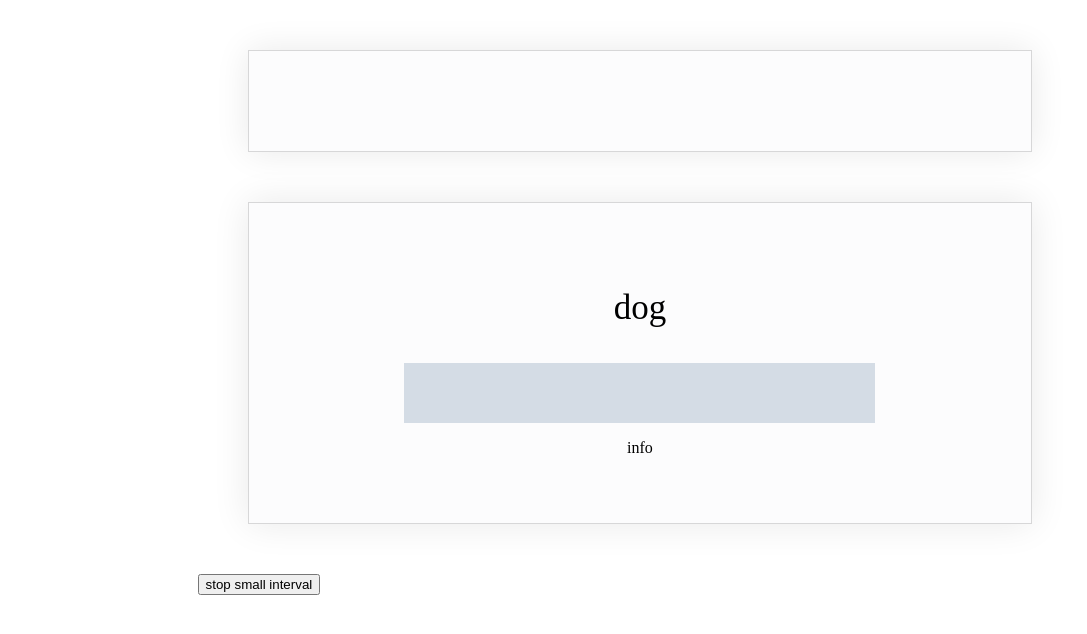
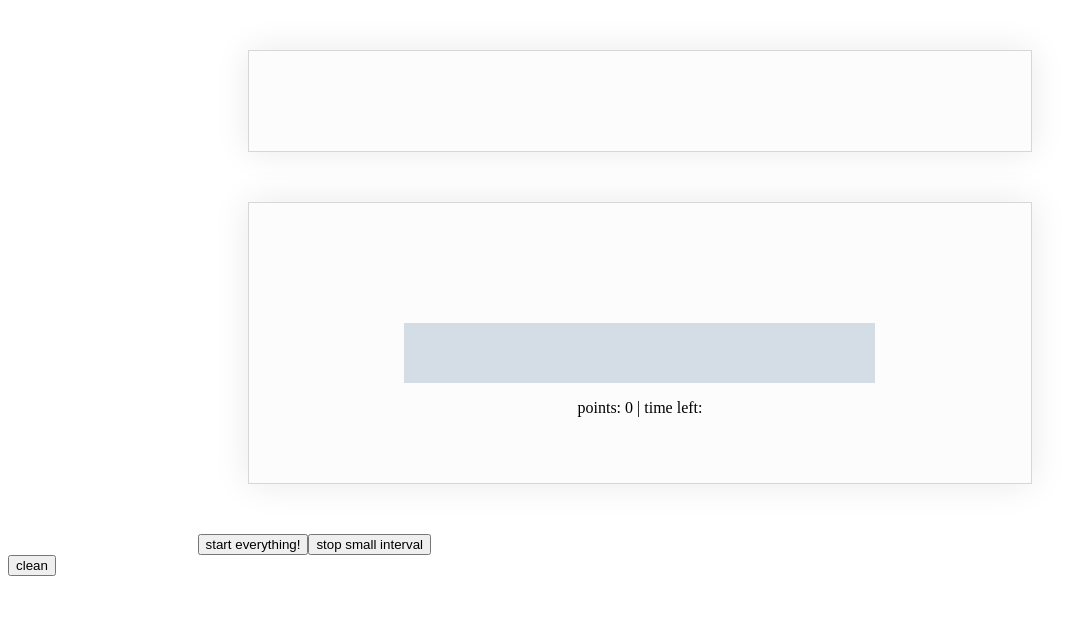
Before and after one commit to bartoszprojects/fastword, an Angular app: page / in a window 1280 px wide. Shown: the top 634 px of the page, without its empty margins (0-1087 px from the left). Built offline with nearby package versions, Linux system fonts and the light colour scheme.

Commit message:
main time engine works

```diff
--- a/src/app/app.component.html
+++ b/src/app/app.component.html
@@ -5,15 +5,17 @@
   </div>
   <div class="bl-word-panel">
     <div class="bl-word-panel-label bl-display-flex bl-display-flex-jcc">
-      <p class="bl-text-font-size-big">dog</p>
+      <p class="bl-text-font-size-big">{{ current_word }}</p>
     </div>
     <div class="bl-word-panel-word bl-display-flex bl-display-flex-jcc">
-      <input class="bl-input bl-text-font-size-big bl-text-align-center" [ngModel]="current_word" (ngModelChange)="modelChangeFn($event)">
+      <input class="bl-input bl-text-font-size-big bl-text-align-center" placeholder="{{current_word}}"
+             [(ngModel)]="word_to_translate" #ctrl="ngModel" (ngModelChange)="modelChangeFn($event)">
     </div>
     <div class="bl-word-panel-info bl-display-flex bl-display-flex-jcc">
-      <p>info</p>
+      <p>points: {{ points }} | time left: {{ cycle_time_left}}</p>
     </div>
   </div>
-
-  <button (click)="stopSmallInterval()">stop small interval</button>
+  <button (click)="startEverything()">start everything!</button>
+  <button (click)="stopIntervals()">stop small interval</button>
 </div>
+<button (click)="cleanx()">clean</button>
--- a/src/app/app.component.ts
+++ b/src/app/app.component.ts
@@ -17,25 +17,40 @@ export class AppComponent implements OnInit{
   how_long: number = 5000;
   cycle_time_left: any;
   current_word : string = '';
-  words : Array<any> = ['dog', 'cat', 'forest']
+  word_to_translate: string = '';
+  words : Array<any> = ['dog', 'cat', 'red', 'lala']
+  points : number = 0;
+  global_word_index: number = 0;
+  time_left : any;
 
-  my_variable: any;
-  foo = 'Hello';
-  bar = 'World';
 
   constructor(private service: MainService) {
-
   }
 
   ngOnInit(): void {
     this.service.getDataFromJsonFile().subscribe(res => console.log(res))
 
-    this.main_interval = timer(0, this.how_long).pipe(take(10)).subscribe((res: any) => {
+
+  }
+
+  startEverything() {
+    this.bigInterval()
+  }
+
+  // this function runs Big Interval - it means interval for list of words. Every cycle is single word
+  bigInterval() {
+    this.main_interval = timer(0, this.how_long).pipe(take(this.words.length - this.global_word_index))
+      .subscribe((res: any) => {
+
+      this.current_word = this.words[this.global_word_index]
+      this.global_word_index += 1
+
       console.log('response from main_interval: ', res)
       this.smallInterval()
     })
   }
 
+  // this function runs Small Interval - it means interval for every word: it's counting time inner single word
   smallInterval() {
     this.cycle_time_left = this.how_long
     let cycles_amount = this.how_long / 100
@@ -48,20 +63,24 @@ export class AppComponent implements OnInit{
     })
   }
 
-  stopSmallInterval() {
+  stopIntervals() {
     this.small_interval.unsubscribe()
     this.main_interval.unsubscribe()
     console.log('it takes: ', moment.duration(this.cycle_time_left).asSeconds())
 
   }
 
-  changeFn(e: any) {
-    console.log(e.target.value);
-  }
   modelChangeFn(value: any) {
-    if (value === 'dog') {
-      this.stopSmallInterval()
+    if (value === this.current_word) {
+      this.points += 1
+      this.word_to_translate = ''
+      this.stopIntervals()
+      this.startEverything()
     }
   }
 
+  cleanx() {
+    this.word_to_translate = ''
+  }
+
 }
```
